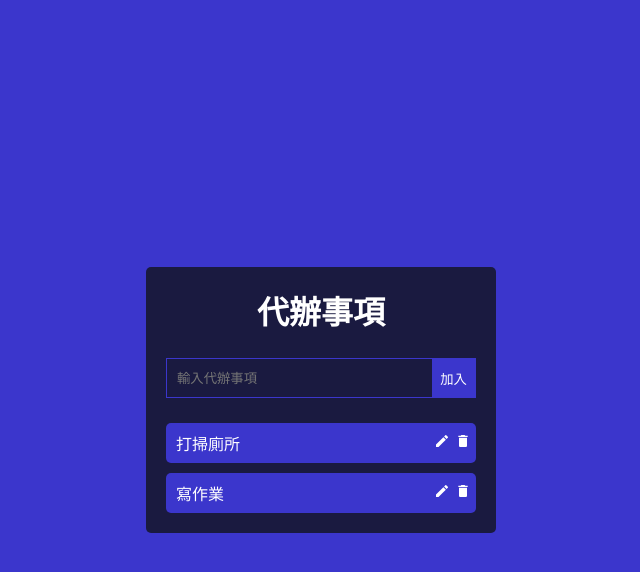
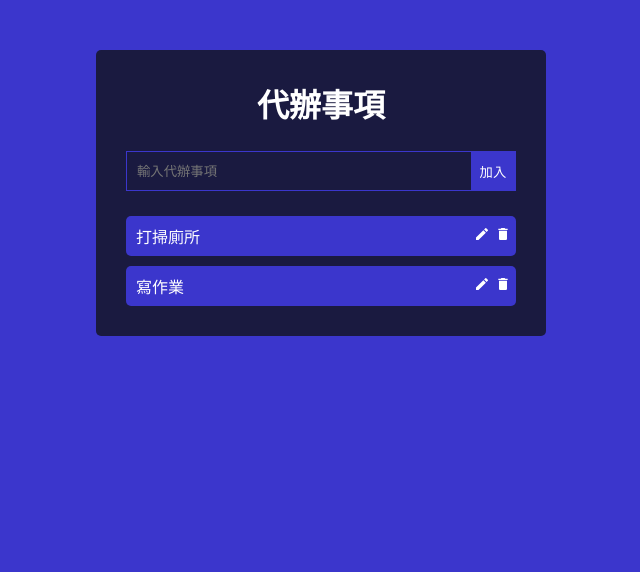
Before and after one commit to darenge5965/reactSimpleTodo, a React (Vite) app: page / in a window 1280 px wide. Shown: the top 572 px of the page, without its empty margins (319-959 px from the left). Built offline with nearby package versions, Linux system fonts and the light colour scheme.

Commit message:
change position

```diff
--- a/src/App.css
+++ b/src/App.css
@@ -6,15 +6,15 @@
 body {
   display: flex;
   justify-content: center;
-  align-items: center;
   height: 100vh;
   background-color: #3b36cc;
   font-family: sans-serif;
 }
 .Wrapper {
+  margin-top: 50px;
   text-align: center;
-  width: 350px;
-  padding: 20px;
+  width: 450px;
+  padding: 30px;
   background-color: #1a1a40;
   border-radius: 5px;
   color: white;
```
